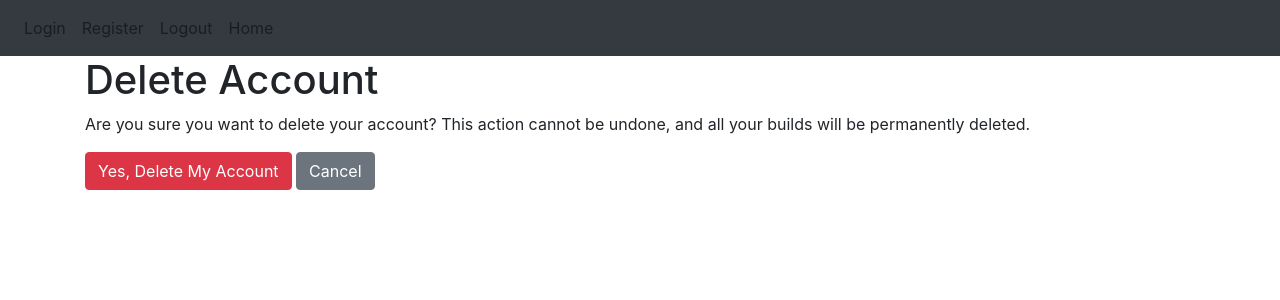
After one commit to KwadwoAK/PCPicker, a Flask app: page /delete-user in a window 1280 px wide. The commit adds this page. Shown: the top 300 px of the page. Run offline with Flask 3, Linux system fonts and the light colour scheme; a user stored in the database is signed in; some libraries are stand-ins or nearby versions.

Commit message:
readme updated and delete account functionality added

```diff
--- /dev/null
+++ b/website/templates/delete_user.html
@@ -0,0 +1,11 @@
+{% extends "base.html" %}
+{% block title %}Delete Account{% endblock %}
+
+{% block content %}
+    <h1>Delete Account</h1>
+    <p>Are you sure you want to delete your account? This action cannot be undone, and all your builds will be permanently deleted.</p>
+    <form method="POST" action="{{ url_for('views.delete_user') }}">
+        <button type="submit" class="btn btn-danger">Yes, Delete My Account</button>
+        <a href="{{ url_for('views.home') }}" class="btn btn-secondary">Cancel</a>
+    </form>
+{% endblock %}
--- a/website/templates/home.html
+++ b/website/templates/home.html
@@ -5,5 +5,6 @@
         <a href="/create-build" class="btn btn-primary">Create Build</a>
         <a href="/view-builds" class="btn btn-secondary">View Build</a>
         <a href="/manufacturers" class="btn btn-info">View Manufacturers</a>
+        <a href="/delete-user" class="btn btn-danger">Delete Account</a>
     </div>
 {% endblock %}
--- a/website/views.py
+++ b/website/views.py
@@ -70,7 +70,7 @@ def view_builds():
     # Fetch all builds for the current user
     builds = Build.query.filter_by(user_id=current_user.id).all()
 
-    # Calculate the total cost for each build
+    # Calculate the total cost for each build/Sum
     for build in builds:
         build.total_cost = (
                 build.gpu.msrp +
@@ -185,3 +185,20 @@ def list_manufactures():
     )
 
     return render_template("Manufactures.html", manufacturers=all_manufacturers)
+
+@views.route('/delete-user', methods=['GET', 'POST'])
+@login_required
+def delete_user():
+    if request.method == 'POST':
+        # Delete all builds associated with the user
+        Build.query.filter_by(user_id=current_user.id).delete()
+
+        # Delete the user account
+        user = User.query.get(current_user.id)
+        db.session.delete(user)
+        db.session.commit()
+
+        flash("Your account and all associated builds have been deleted.", category='success')
+        return redirect(url_for('auth.login'))
+
+    return render_template("delete_user.html", user=current_user)
```
Also changed, not shown: README.md, instance/database.db (deleted).
